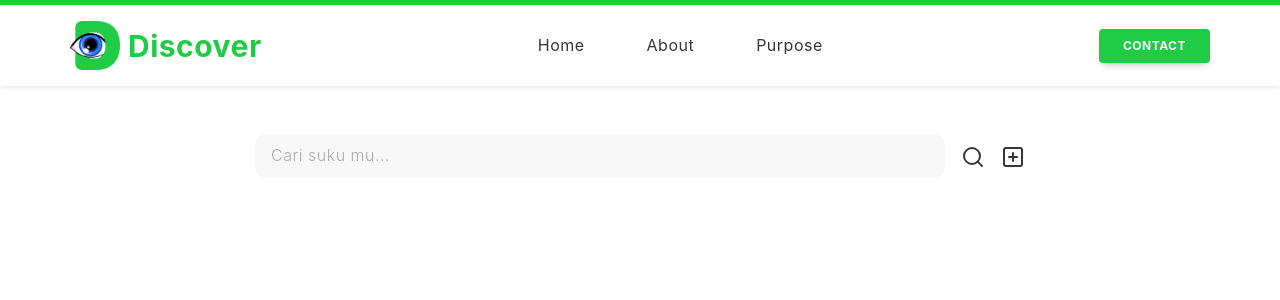
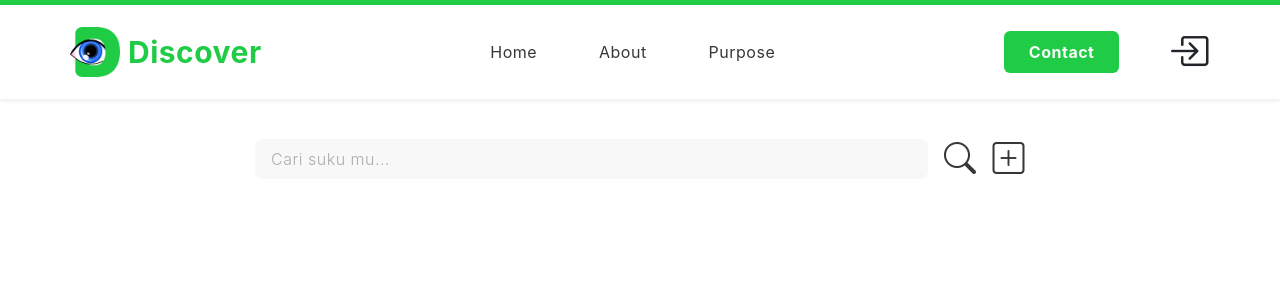
Before and after one commit to joanpoerba/discover, a PHP site: page /view/culture.php in a window 1280 px wide. Shown: the top 300 px of the page. Run offline with PHP 8.4, Linux system fonts and the light colour scheme; the visitor is signed in with stand-in values (Sample User, id 1); data that the repository does not hold is empty; some libraries are stand-ins or nearby versions; some web fonts are replaced.

Commit message:
change the icon and clean code

```diff
--- a/functions/logOutFunction.php
+++ b/functions/logOutFunction.php
@@ -1,17 +1,5 @@
 <?php
-function logOut()
-{
-  $_SESSION["sessionDestroy"] = true;
+if (isset($_POST["logOutBtn"])) {
+  session_destroy();
+  header("location: ../index.php");
 }
-
-if (isset($_POST["logOutBtn"])) {
-  logOut();
-
-  if (isset($_SESSION["sessionDestroy"])) {
-    if ($_SESSION["sessionDestroy"] == true) {
-      session_destroy();
-      header("location: ../index.php");
-    }
-  }
-}
-?>
--- a/style/culture.css
+++ b/style/culture.css
@@ -80,6 +80,7 @@ nav ul li a {
   content: "";
   transform: translateY(8px);
 }
+
 
 article {
   padding-top: 130px !important;
@@ -178,6 +179,12 @@ article section {
     margin: 20px 0 !important;
   }
 
+  .logOutWrapper {
+    position: fixed !important;
+    z-index: 80 !important;
+    bottom: 10px !important;
+  }
+
   nav ul {
     color: white !important;
   }
@@ -246,13 +253,8 @@ article section {
     margin-left: 10px !important;
   }
 
-  header section>div:nth-child(3) {
+  header section>div:nth-child(3) a {
     display: none;
-  }
-
-  .searchBarIcon {
-    width: 37px;
-    height: 37px;
   }
 
   article section {
--- a/style/purpose.css
+++ b/style/purpose.css
@@ -280,7 +280,7 @@ main article p span {
     margin-left: 10px !important;
   }
 
-  header section>div:nth-child(3) {
+  header section>div:nth-child(3) a {
     display: none;
   }
 
--- a/view/culture.php
+++ b/view/culture.php
@@ -1,6 +1,13 @@
 <?php
 require_once "../functions/culturePageHandler.php";
 require_once "../functions/searchingFunction.php";
+require_once "../functions/logOutFunction.php";
+
+$usersId = $_SESSION["usersId"];
+
+if ($_SESSION["login"] !== true) {
+  header("location: ../view/loginPage.php");
+};
 
 if (isset($_POST["add"])) {
   header("location: ../view/add.php");
@@ -10,18 +17,13 @@ if (isset($_POST["add"])) {
 <html lang="en">
 
 <head>
-  <meta charset="UTF-8" />
-  <meta http-equiv="X-UA-Compatible" content="IE=edge" />
-  <meta name="viewport" content="width=device-width, initial-scale=1.0" />
-  <meta name="description" content="a platform to knowing and add your culture to the world" />
-  <meta name="autor" content="FrogTel" />
-  <title>Discover</title>
-  <link href="https://cdn.jsdelivr.net/npm/bootstrap@5.3.0-alpha3/dist/css/bootstrap.min.css" rel="stylesheet" integrity="sha384-KK94CHFLLe+nY2dmCWGMq91rCGa5gtU4mk92HdvYe+M/SXH301p5ILy+dN9+nJOZ" crossorigin="anonymous" />
-  <link href="https://cdnjs.cloudflare.com/ajax/libs/mdb-ui-kit/6.2.0/mdb.min.css" rel="stylesheet" />
+  <?php require_once "../utils/meta.php"; ?>
+
+  <link rel="stylesheet" href="../node_modules/bootstrap/dist/css/bootstrap.css">
+  <link rel="stylesheet" href="../node_modules/bootstrap-icons/font/bootstrap-icons.css">
+
   <link rel="preload" href="../img/greenLogo.png" />
   <link rel="stylesheet" href="../style/culture.css" />
-  <link rel="icon" href="../img/icon.ico">
-  <script src="https://unpkg.com/feather-icons"></script>
 </head>
 
 <body class="container-fluid">
@@ -43,23 +45,28 @@ if (isset($_POST["add"])) {
           <ul class="d-flex flex-xxl-row flex-xl-row flex-lg-row flex-md-column flex-sm-column justify-content-between align-items-xxl-center align-items-xl-center align-items-lg-center align-items-md-start align-items-sm-start">
             <li class="list-unstyled">
               <a class="d-flex flex-row justify-content-around align-items-center" href="home.php">
-                <i class="icon d-xxl-none d-xl-none d-lg-none d-md-block d-sm-block" data-feather="home"></i>
+                <i class="bi bi-house-fill icon d-xxl-none d-xl-none d-lg-none d-md-block d-sm-block fs-2"></i>
                 <span>Home</span></a>
             </li>
             <li class="list-unstyled">
               <a class="d-flex flex-row justify-content-around align-items-center" href="about.php">
-                <i class="icon d-xxl-none d-xl-none d-lg-none d-md-block d-sm-block" data-feather="users"></i>
+                <i class="bi bi-person-hearts icon d-xxl-none d-xl-none d-lg-none d-md-block d-sm-block fs-2"></i>
                 <span>About</span></a>
             </li>
             <li class="list-unstyled">
               <a class="d-flex flex-row justify-content-around align-items-center" href="purpose.php">
-                <i class="icon d-xxl-none d-xl-none d-lg-none d-md-block d-sm-block" data-feather="minimize-2"></i>
+                <i class="bi bi-search-heart-fill icon d-xxl-none d-xl-none d-lg-none d-md-block d-sm-block fs-2"></i>
                 <span>Purpose</span></a>
             </li>
           </ul>
         </nav>
-        <div class="d-xxl-block d-xl-block d-lg-block d-md-none d-sm-none">
-          <a target="_blank" href="https://api.whatsapp.com/send/?phone=%2B6281262156159&text=Halo+FrogTel&type=phone_number&app_absent=0" class="btn py-2 px-4 text-light fw-bold">Contact</a>
+        <div class="d-xxl-flex d-xl-flex d-lg-flex justify-content-center align-items-center">
+          <a target="_blank" href="https://api.whatsapp.com/send/?phone=%2B6281262156159&text=Halo+FrogTel&type=phone_number&app_absent=0" class="btn d-xxl-block d-xl-block d-lg-block d-md-none d-sm-none py-2 px-4 text-light fw-bold">Contact</a>
+          <form action="" method="post" class="logOutWrapper ms-xxl-5 ms-xl-5 ms-lg-5 ms-md-0 ms-sm-0">
+            <button class="btn bg-transparent shadow-none" name="logOutBtn">
+              <i class="bi bi-box-arrow-in-right fs-1"></i>
+            </button>
+          </form>
         </div>
       </section>
     </header>
@@ -73,8 +80,8 @@ if (isset($_POST["add"])) {
             <ul>
               <li class="list-unstyled d-flex flex-row justify-content-center align-items-center">
                 <input type="text" class="border-0 ps-3 py-2 fw-light rounded-3 w-100" name="keyword" placeholder="Cari suku mu..." autocomplete="off" autofocus required />
-                <button class="bg-transparent border-0" name="search">
-                  <i name="search" data-feather="search" class="searchBarIcon mx-3" style="cursor: pointer;"></i>
+                <button class="bg-transparent border-0 mx-3" name="search">
+                  <i class="searchBarIcon bi bi-search fs-2" style="cursor: pointer;"></i>
                 </button>
               </li>
             </ul>
@@ -83,7 +90,7 @@ if (isset($_POST["add"])) {
             <ul>
               <li class="list-unstyled d-flex flex-row justify-content-center align-items-center">
                 <button class="bg-transparent border-0" name="add">
-                  <i data-feather="plus-square" class="searchBarIcon" style="cursor: pointer"></i>
+                  <i class="searchBarIcon bi bi-plus-square fs-2" style="cursor: pointer"></i>
                 </button>
               </li>
             </ul>
@@ -116,16 +123,7 @@ if (isset($_POST["add"])) {
       </article>
     </main>
   </div>
-  <script>
-    feather.replace();
-
-    const humberger = document.querySelector(".humbergerWrapper");
-    const header = document.querySelector("header");
-
-    humberger.addEventListener("click", () => {
-      header.classList.toggle("sidebarOn");
-    });
-  </script>
+  <script src="../js/humberger.js"></script>
 </body>
 
 </html>
```
Also changed, not shown: style/add.css (+7 -1 lines), view/about.php (+10 -1 lines), view/add.php (+23 -25 lines), view/purpose.php (+10 -1 lines).
